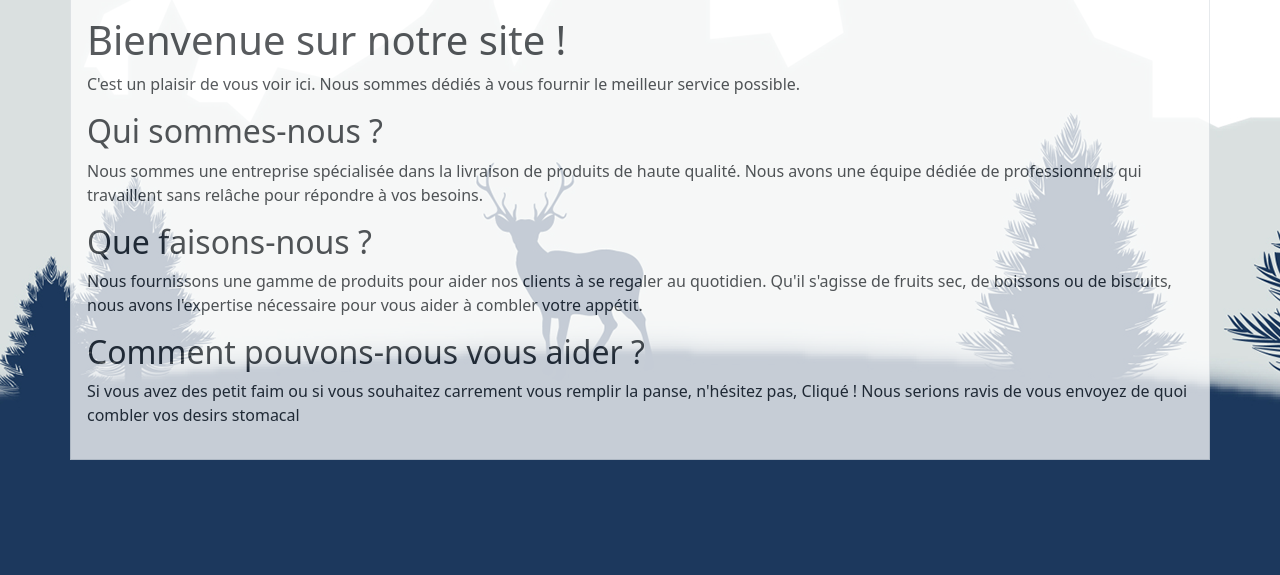
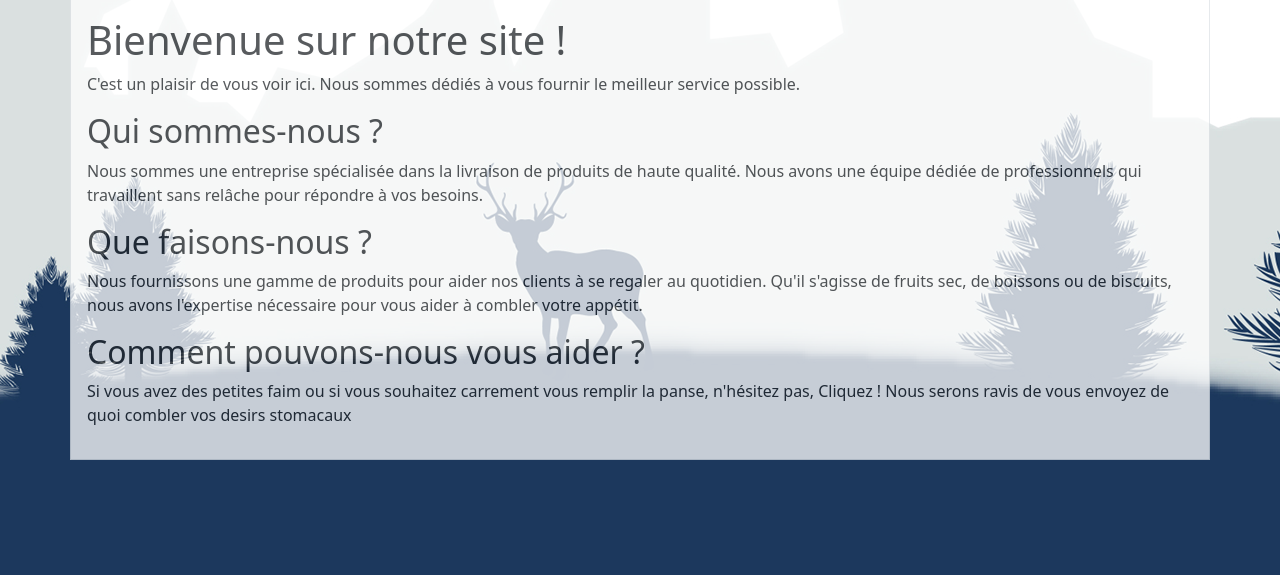
Before and after one commit to antonin-slv/SuperPanier, a PHP site: page / in a window 1280 px wide. Shown: the part 163-738 px from the top of the page. Run offline with PHP 8.4, Linux system fonts and the light colour scheme.

Commit message:
cor orteaugraphe

```diff
--- a/vue/accueil.html.twig
+++ b/vue/accueil.html.twig
@@ -17,6 +17,6 @@
         <p>Nous fournissons une gamme de produits pour aider nos clients à se regaler au quotidien. Qu'il s'agisse de fruits sec, de boissons ou de biscuits, nous avons l'expertise nécessaire pour vous aider à combler votre appétit.</p>
 
         <h2>Comment pouvons-nous vous aider ?</h2>
-        <p>Si vous avez des petit faim ou si vous souhaitez carrement vous remplir la panse, n'hésitez pas, Cliqué ! Nous serions ravis de vous envoyez de quoi combler vos desirs stomacal </p>
+        <p>Si vous avez des petites faim ou si vous souhaitez carrement vous remplir la panse, n'hésitez pas, Cliquez ! Nous serons ravis de vous envoyez de quoi combler vos desirs stomacaux </p>
     </div>
 {% endblock %}
```
